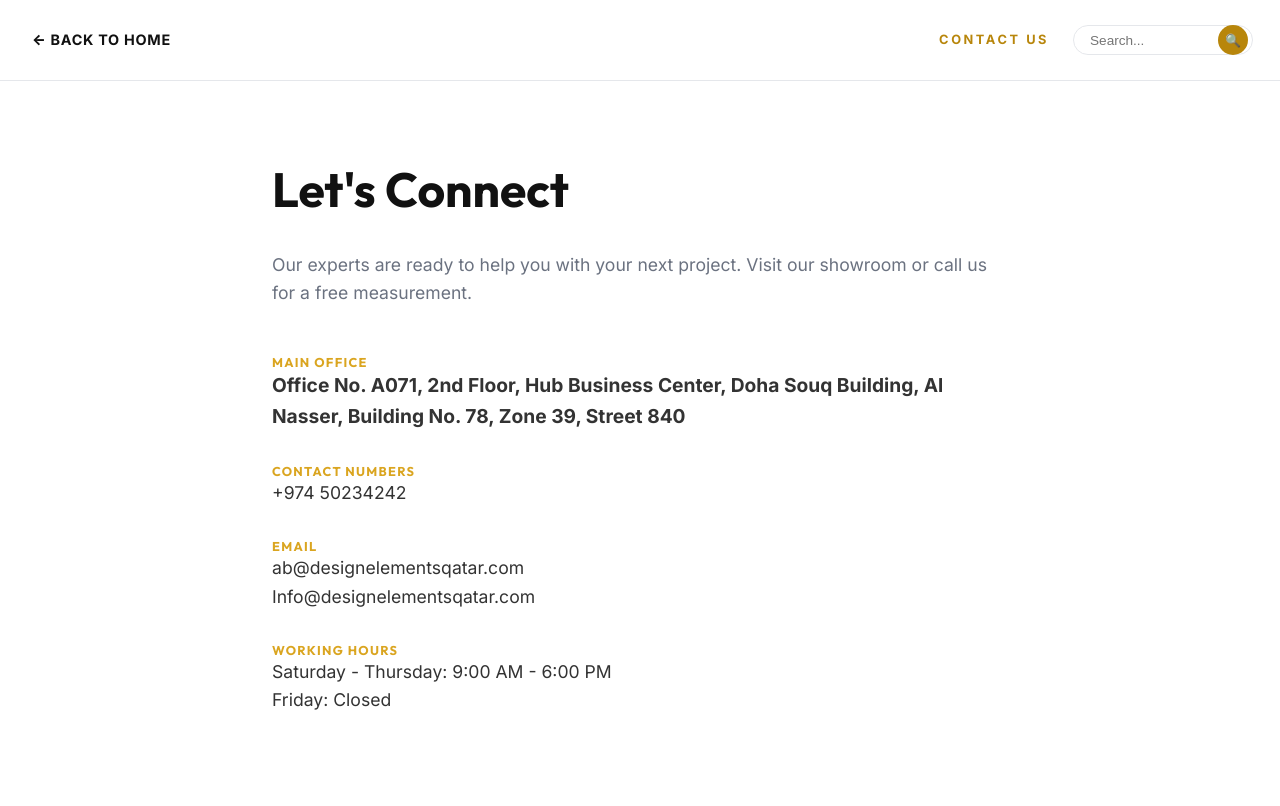
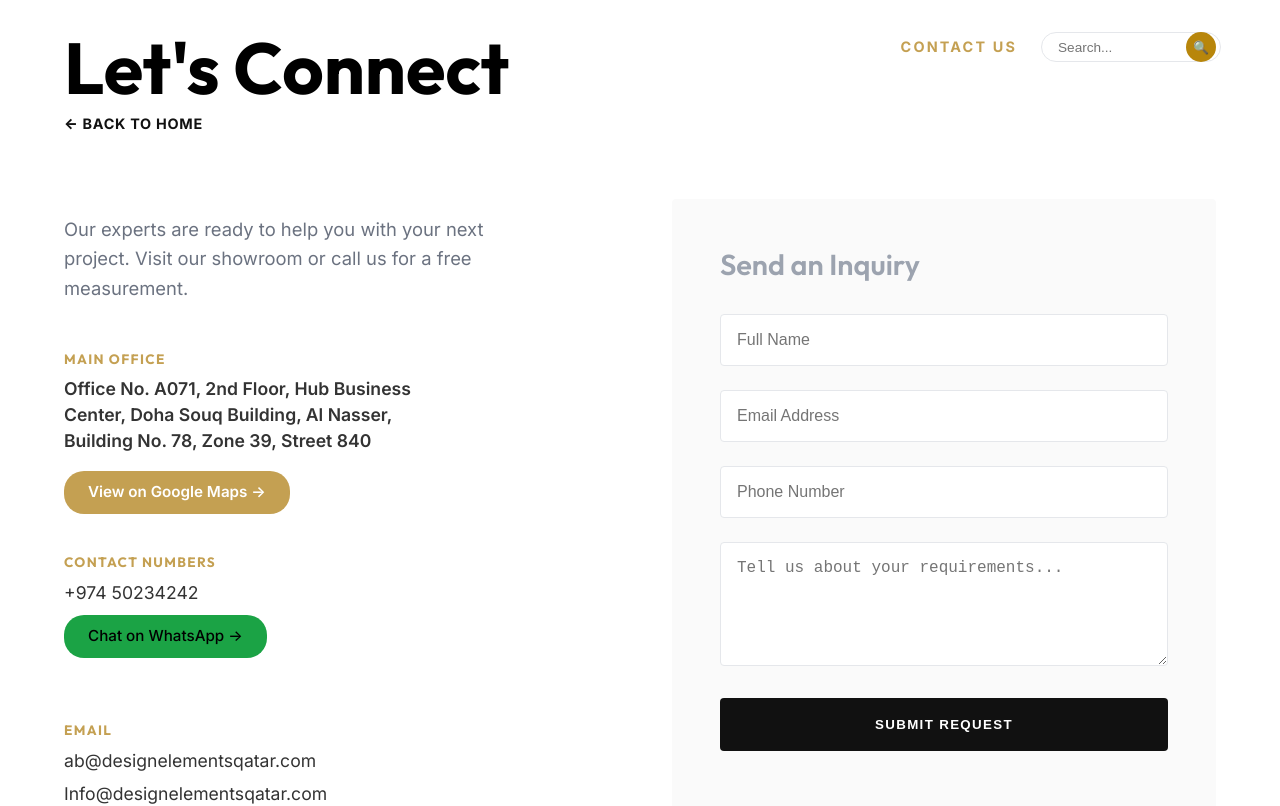
Before and after one commit to resoniratech-svg/design_elements, a React (Vite) app: page /contact in a window 1280 px wide. Shown: the top 806 px of the page. Built offline with nearby package versions, Linux system fonts and the light colour scheme.

Commit message:
Update contact page with WhatsApp and Maps buttons and email functionality

```diff
--- a/src/pages/Contact.jsx
+++ b/src/pages/Contact.jsx
@@ -1,61 +1,220 @@
-import React from 'react';
+import React, { useState } from 'react';
 import { Link } from 'react-router-dom';
 import GlobalSearch from '../components/GlobalSearch';
 import content from '../data/content.json';
 
 function Contact() {
   const { company } = content;
+  const [formData, setFormData] = useState({
+    name: '',
+    email: '',
+    phone: '',
+    message: ''
+  });
+
+  const handleChange = (e) => {
+    setFormData({ ...formData, [e.target.name]: e.target.value });
+  };
+
+  const handleSubmit = (e) => {
+    e.preventDefault();
+    const subject = encodeURIComponent('New Inquiry from ' + formData.name);
+    const body = encodeURIComponent(
+      `Name: ${formData.name}\n` +
+      `Email: ${formData.email}\n` +
+      `Phone: ${formData.phone}\n\n` +
+      `Requirements:\n${formData.message}`
+    );
+    window.location.href = `mailto:${company.emails[0]}?subject=${subject}&body=${body}`;
+  };
 
   return (
-    <div style={{ minHeight: '100vh', background: '#fff' }}>
-      <nav className="glass-nav">
-        <div className="container" style={{ display: 'flex', justifyContent: 'space-between', alignItems: 'center', height: '80px' }}>
-          <Link to="/" style={{ textDecoration: 'none', color: '#111', fontWeight: 800, fontSize: '0.9rem', letterSpacing: '0.05em' }}>&larr; BACK TO HOME</Link>
+    <div style={{ minHeight: '100vh', background: '#fff', position: 'relative', overflow: 'hidden' }}>
+
+      {/* Top Nav (similar to image) */}
+      <nav style={{ position: 'relative', zIndex: 10, padding: '2rem 5%' }}>
+        <div style={{ display: 'flex', justifyContent: 'space-between', alignItems: 'flex-start' }}>
+
+          <div style={{ display: 'flex', flexDirection: 'column' }}>
+            {/* Large Watermark-like Let's Connect */}
+            <h1 style={{
+              fontSize: '4.5rem',
+              color: '#000',
+              fontWeight: 800,
+              margin: 0,
+              lineHeight: 1,
+              whiteSpace: 'nowrap'
+            }}>
+              Let's Connect
+            </h1>
+            <Link to="/" style={{ textDecoration: 'none', color: '#111', fontWeight: 800, fontSize: '0.9rem', letterSpacing: '0.05em', display: 'inline-block', marginTop: '0.5rem' }}>
+              &larr; BACK TO HOME
+            </Link>
+          </div>
+
           <div style={{ display: 'flex', alignItems: 'center', gap: '1.5rem' }}>
-            <div style={{ color: 'var(--accent)', fontWeight: 700, textTransform: 'uppercase', fontSize: '0.8rem', letterSpacing: '0.2em' }}>CONTACT US</div>
+            <div style={{ color: '#c4a052', fontWeight: 700, textTransform: 'uppercase', fontSize: '0.9rem', letterSpacing: '0.15em' }}>CONTACT US</div>
             <GlobalSearch />
           </div>
+
         </div>
       </nav>
 
-      <section className="section-padding">
-        <div className="container" style={{ maxWidth: '800px', margin: '0 auto' }}>
-          <div>
-            <h1 style={{ fontSize: '3rem', marginBottom: '2rem' }}>Let's Connect</h1>
-            <p style={{ color: '#6b7280', fontSize: '1.1rem', marginBottom: '3rem' }}>
+      {/* Main Content Two Columns */}
+      <section style={{ padding: '2rem 5%', paddingBottom: '6rem' }}>
+        <div style={{ display: 'grid', gridTemplateColumns: 'repeat(auto-fit, minmax(400px, 1fr))', gap: '4rem', maxWidth: '1200px', margin: '0 auto' }}>
+
+          {/* Left Column */}
+          <div style={{ paddingTop: '1rem' }}>
+            <p style={{ color: '#6b7280', fontSize: '1.15rem', lineHeight: 1.6, marginBottom: '3rem', maxWidth: '450px' }}>
               Our experts are ready to help you with your next project. Visit our showroom or call us for a free measurement.
             </p>
 
-            <div style={{ display: 'flex', flexDirection: 'column', gap: '2rem' }}>
+            <div style={{ display: 'flex', flexDirection: 'column', gap: '2.5rem' }}>
+              {/* Main Office */}
               <div>
-                <h4 style={{ color: 'var(--accent-light)', textTransform: 'uppercase', fontSize: '0.8rem', letterSpacing: '0.1em' }}>Main Office</h4>
-                <a href={company.maps_link} target="_blank" rel="noreferrer" style={{ fontSize: '1.2rem', fontWeight: 700, color: 'var(--text)', textDecoration: 'none' }}>
+                <h4 style={{ color: '#c4a052', textTransform: 'uppercase', fontSize: '0.85rem', letterSpacing: '0.1em', fontWeight: 700, marginBottom: '0.5rem' }}>MAIN OFFICE</h4>
+                <p style={{ fontSize: '1.1rem', fontWeight: 600, color: '#333', lineHeight: 1.5, display: 'block', maxWidth: '400px', margin: 0 }}>
                   {company.address}
+                </p>
+                <a href={company.maps_link} target="_blank" rel="noreferrer" style={{
+                  display: 'inline-flex',
+                  alignItems: 'center',
+                  justifyContent: 'center',
+                  background: '#c4a052',
+                  color: '#fff',
+                  padding: '0.6rem 1.5rem',
+                  borderRadius: '20px',
+                  textDecoration: 'none',
+                  fontSize: '0.95rem',
+                  fontWeight: 600,
+                  marginTop: '1rem',
+                  transition: 'opacity 0.2s'
+                }}
+                onMouseOver={(e) => e.target.style.opacity = '0.9'}
+                onMouseOut={(e) => e.target.style.opacity = '1'}
+                >
+                  View on Google Maps &rarr;
                 </a>
               </div>
+
+              {/* Contact Numbers */}
               <div>
-                <h4 style={{ color: 'var(--accent-light)', textTransform: 'uppercase', fontSize: '0.8rem', letterSpacing: '0.1em' }}>Contact Numbers</h4>
-                {company.phones.map((phone, i) => (
-                  <p key={i} style={{ fontSize: '1.1rem' }}>{phone}</p>
+                <h4 style={{ color: '#c4a052', textTransform: 'uppercase', fontSize: '0.85rem', letterSpacing: '0.1em', fontWeight: 700, marginBottom: '0.5rem' }}>CONTACT NUMBERS</h4>
+                {company.phones.map((phone, i) => {
+                  const rawPhone = phone.replace(/[^0-9+]/g, '');
+                  return (
+                    <div key={i} style={{ marginBottom: '1.5rem' }}>
+                      <span style={{ fontSize: '1.1rem', color: '#333', display: 'block', marginBottom: '0.5rem' }}>
+                        {phone}
+                      </span>
+                      <a href={`https://wa.me/${rawPhone.replace('+', '')}`} target="_blank" rel="noreferrer" style={{
+                        display: 'inline-flex',
+                        alignItems: 'center',
+                        justifyContent: 'center',
+                        background: '#1ba345',
+                        color: '#000',
+                        padding: '0.6rem 1.5rem',
+                        borderRadius: '20px',
+                        textDecoration: 'none',
+                        fontSize: '0.95rem',
+                        fontWeight: 500,
+                        transition: 'opacity 0.2s'
+                      }}
+                      onMouseOver={(e) => e.target.style.opacity = '0.9'}
+                      onMouseOut={(e) => e.target.style.opacity = '1'}
+                      >
+                        Chat on WhatsApp &rarr;
+                      </a>
+                    </div>
+                  );
+                })}
+              </div>
+
+              {/* Email */}
+              <div>
+                <h4 style={{ color: '#c4a052', textTransform: 'uppercase', fontSize: '0.85rem', letterSpacing: '0.1em', fontWeight: 700, marginBottom: '0.5rem' }}>EMAIL</h4>
+                {company.emails.map((email, i) => (
+                  <a key={i} href={`mailto:${email}`} style={{ fontSize: '1.1rem', color: '#333', textDecoration: 'none', display: 'block', marginBottom: '0.3rem', transition: 'color 0.2s' }} onMouseOver={(e) => e.target.style.color = '#c4a052'} onMouseOut={(e) => e.target.style.color = '#333'}>
+                    {email}
+                  </a>
                 ))}
               </div>
+
+              {/* Working Hours */}
               <div>
-                <h4 style={{ color: 'var(--accent-light)', textTransform: 'uppercase', fontSize: '0.8rem', letterSpacing: '0.1em' }}>Email</h4>
-                {company.emails.map((email, i) => (
-                  <p key={i} style={{ fontSize: '1.1rem' }}>{email}</p>
-                ))}
-              </div>
-              <div>
-                <h4 style={{ color: 'var(--accent-light)', textTransform: 'uppercase', fontSize: '0.8rem', letterSpacing: '0.1em' }}>Working Hours</h4>
-                <p style={{ fontSize: '1.1rem' }}>Saturday - Thursday: 9:00 AM - 6:00 PM</p>
-                <p style={{ fontSize: '1.1rem' }}>Friday: Closed</p>
+                <h4 style={{ color: '#c4a052', textTransform: 'uppercase', fontSize: '0.85rem', letterSpacing: '0.1em', fontWeight: 700, marginBottom: '0.5rem' }}>WORKING HOURS</h4>
+                <p style={{ fontSize: '1.1rem', color: '#333', marginBottom: '0.3rem' }}>Saturday - Thursday: 9:00 AM - 6:00 PM</p>
+                <p style={{ fontSize: '1.1rem', color: '#333', margin: 0 }}>Friday: Closed</p>
               </div>
             </div>
           </div>
 
+          {/* Right Column - Form */}
+          <div style={{ background: '#fafafa', padding: '3rem', borderRadius: '4px' }}>
+            <h3 style={{ fontSize: '1.8rem', color: '#9ca3af', fontWeight: 600, marginBottom: '2rem' }}>Send an Inquiry</h3>
+            <form onSubmit={handleSubmit} style={{ display: 'flex', flexDirection: 'column', gap: '1.5rem' }}>
+              <input
+                type="text"
+                name="name"
+                placeholder="Full Name"
+                value={formData.name}
+                onChange={handleChange}
+                required
+                style={{ padding: '1rem', border: '1px solid #e5e7eb', borderRadius: '4px', fontSize: '1rem', width: '100%', outline: 'none' }}
+              />
+              <input
+                type="email"
+                name="email"
+                placeholder="Email Address"
+                value={formData.email}
+                onChange={handleChange}
+                required
+                style={{ padding: '1rem', border: '1px solid #e5e7eb', borderRadius: '4px', fontSize: '1rem', width: '100%', outline: 'none' }}
+              />
+              <input
+                type="tel"
+                name="phone"
+                placeholder="Phone Number"
+                value={formData.phone}
+                onChange={handleChange}
+                style={{ padding: '1rem', border: '1px solid #e5e7eb', borderRadius: '4px', fontSize: '1rem', width: '100%', outline: 'none' }}
+              />
+              <textarea
+                name="message"
+                placeholder="Tell us about your requirements..."
+                value={formData.message}
+                onChange={handleChange}
+                required
+                rows="5"
+                style={{ padding: '1rem', border: '1px solid #e5e7eb', borderRadius: '4px', fontSize: '1rem', width: '100%', outline: 'none', resize: 'vertical' }}
+              ></textarea>
+              <button
+                type="submit"
+                style={{
+                  padding: '1.2rem',
+                  background: '#111',
+                  color: '#fff',
+                  border: 'none',
+                  borderRadius: '4px',
+                  fontWeight: 700,
+                  letterSpacing: '0.1em',
+                  cursor: 'pointer',
+                  textTransform: 'uppercase',
+                  marginTop: '0.5rem',
+                  transition: 'background 0.3s'
+                }}
+                onMouseOver={(e) => e.target.style.background = '#333'}
+                onMouseOut={(e) => e.target.style.background = '#111'}
+              >
+                Submit Request
+              </button>
+            </form>
+          </div>
 
         </div>
       </section>
+
     </div>
   );
 }
```
Also changed, not shown: 1 other file (tests, documents, lock files or other folders).
